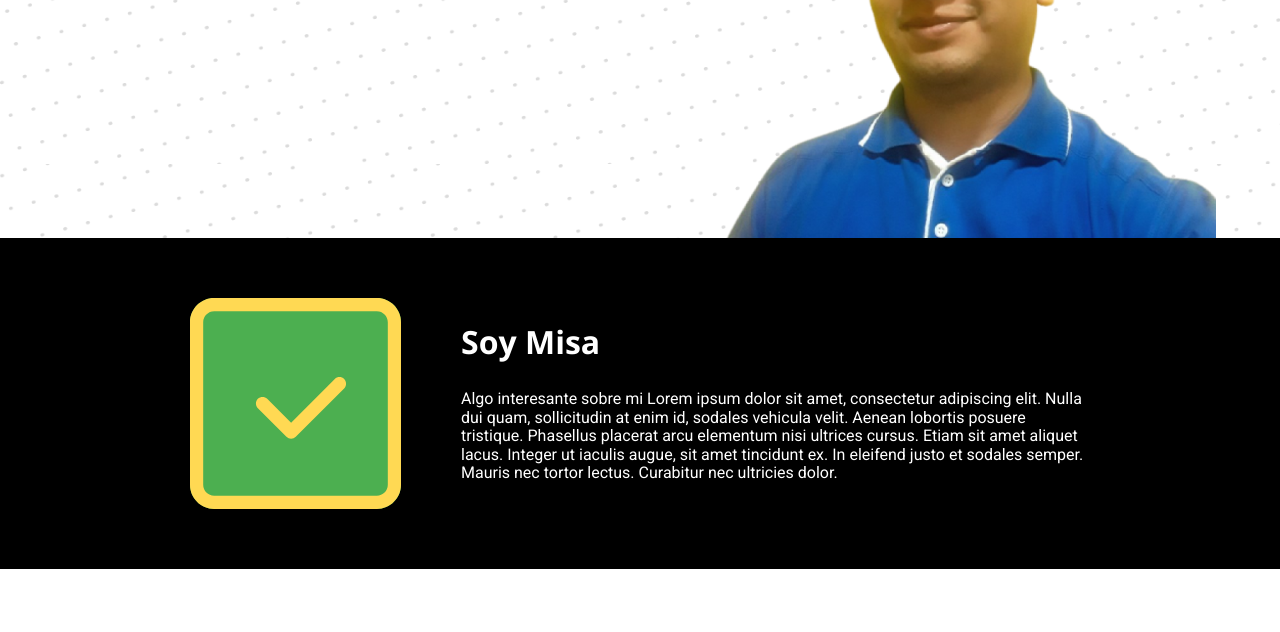
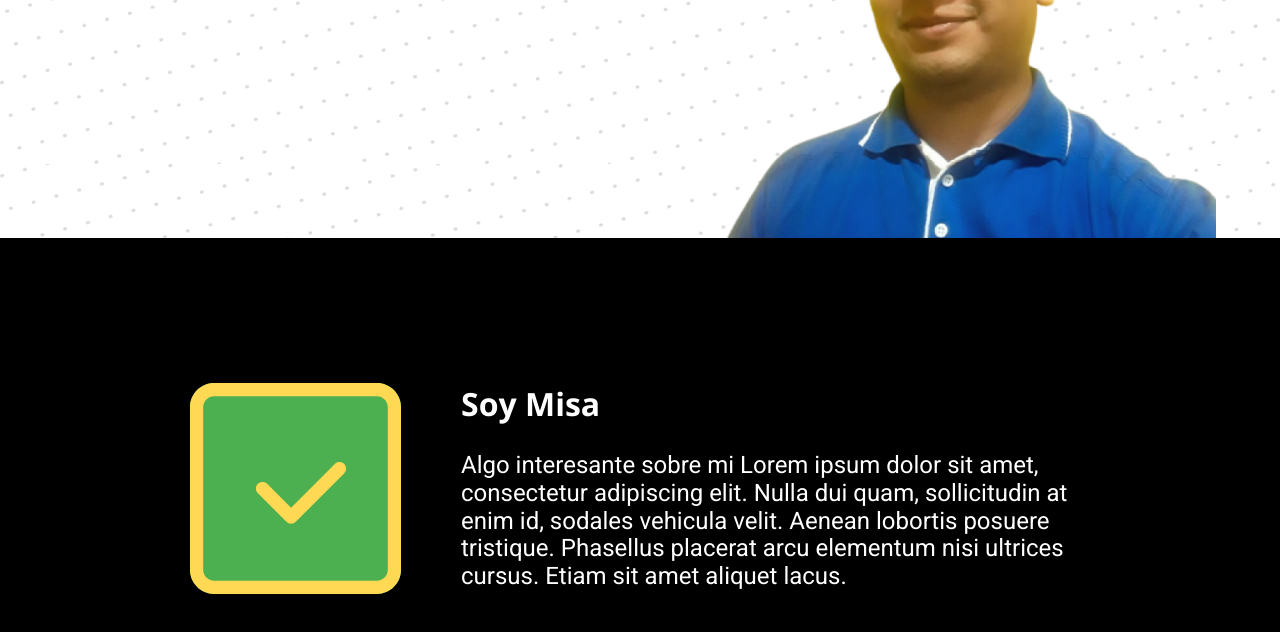
Before and after one commit to pmpeloc/my-site, a plain HTML site: page index.html in a window 1280 px wide. Shown: the part 384-1016 px from the top of the page. Before the commit the page ends 953 px from the top, so only its background shows below. Drawn offline with nearby package versions, Linux system fonts and the light colour scheme.

Commit message:
fix: Correcciones a la seccion Soy Misa

```diff
--- a/css/styles.css
+++ b/css/styles.css
@@ -165,8 +165,13 @@ h2 {
   text-align: center;
 }
 
+.texto-desktop {
+  display: none;
+}
+
 .soy-misa p {
   margin-bottom: 6rem;
+  max-width: 31rem;
 }
 
 .soy-misa img {
@@ -174,6 +179,9 @@ h2 {
 }
 
 @media (min-width: 768px) {
+  .soy-misa {
+    padding-block: 14.5rem;
+  }
   .soy-misa-flex {
     flex-direction: row-reverse;
     gap: 6rem;
@@ -181,8 +189,15 @@ h2 {
   .soy-misa h2 {
     text-align: left;
   }
+  .texto-mobile {
+    display: none;
+  }
+  .texto-desktop {
+    display: unset;
+  }
   .soy-misa p {
     margin-bottom: 0;
+    font-size: 2.4rem;
   }
   .soy-misa img {
     width: 21.1rem;
--- a/index.html
+++ b/index.html
@@ -34,7 +34,7 @@
       <div class="soy-misa-flex container">
         <div>
           <h2>Soy Misa</h2>
-          <p>
+          <p class="texto-mobile">
             Algo interesante sobre mi Lorem ipsum dolor sit amet, consectetur
             adipiscing elit. Nulla dui quam, sollicitudin at enim id, sodales
             vehicula velit. Aenean lobortis posuere tristique. Phasellus
@@ -43,6 +43,13 @@
             justo et sodales semper. Mauris nec tortor lectus. Curabitur nec
             ultricies dolor.
           </p>
+          <p class="texto-desktop">
+            Algo interesante sobre mi Lorem ipsum dolor sit amet, consectetur
+            adipiscing elit. Nulla dui quam, sollicitudin at enim id, sodales
+            vehicula velit. Aenean lobortis posuere tristique. Phasellus
+            placerat arcu elementum nisi ultrices cursus. Etiam sit amet aliquet
+            lacus.
+          </p>
         </div>
         <img src="images/check.svg" alt="Check" />
       </div>
```
